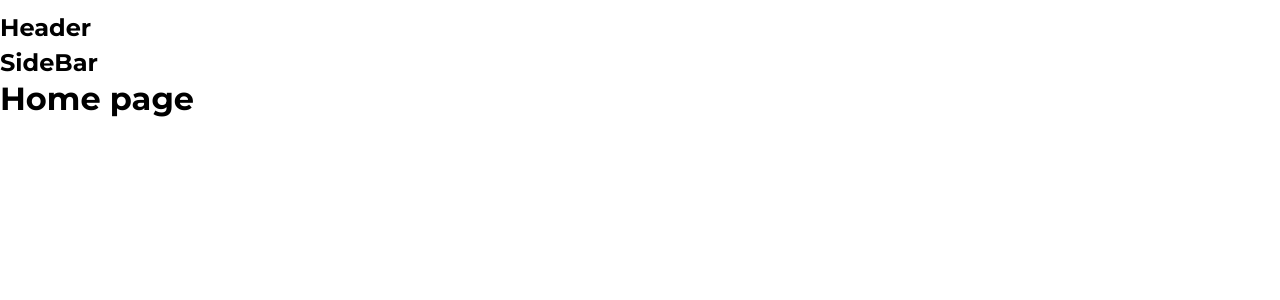
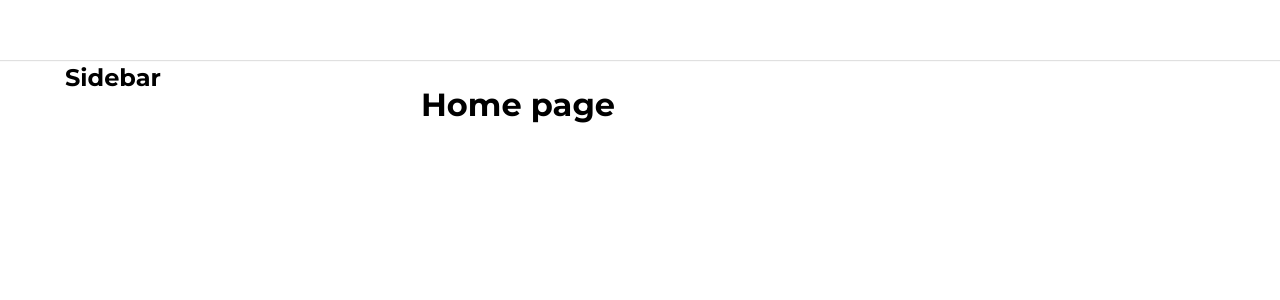
Before and after one commit to dangduykhanh/Tiktok_UI, a React (Create React App) app: page / in a window 1280 px wide. Shown: the top 300 px of the page. Built offline with nearby package versions, Linux system fonts and the light colour scheme.

Commit message:
Dựng khung Layout mặc định

```diff
--- a/package.json
+++ b/package.json
@@ -7,6 +7,7 @@
     "@testing-library/jest-dom": "^6.6.3",
     "@testing-library/react": "^16.3.0",
     "@testing-library/user-event": "^13.5.0",
+    "classnames": "^2.5.1",
     "normalize.css": "^8.0.1",
     "react": "^19.1.0",
     "react-dom": "^19.1.0",
--- a/src/components/GlobalStyles/GlobalStyles.scss
+++ b/src/components/GlobalStyles/GlobalStyles.scss
@@ -3,9 +3,15 @@
 
 :root {
   --primary-color: #ff3b5c;
+
+  // Default layout
+  --default-layout-header-height: 60px;
+  --default-layout-width: 1150px;
 }
 
 * {
+  margin: 0;
+  padding: 0;
   box-sizing: border-box;
 }
 
@@ -17,5 +23,5 @@ body {
   font-family: 'Montserrat', sans-serif;
   text-rendering: optimizespeed;
   font-size: 1.6rem;
-  line-height: 1.5rem;
+  line-height: 1.5;
 }
--- /dev/null
+++ b/src/components/Layout/DefaultLayout/DefaultLayout.module.scss
@@ -0,0 +1,14 @@
+.wrapper {
+  display: flex;
+  flex-direction: column;
+  align-items: center;
+}
+
+.container {
+  width: var(--default-layout-width);
+  display: flex;
+}
+
+.content {
+  flex: 1;
+}
--- /dev/null
+++ b/src/components/Layout/DefaultLayout/Sidebar/Sidebar.module.scss
@@ -0,0 +1,3 @@
+.wrapper {
+  width: 356px;
+}
--- a/src/components/Layout/DefaultLayout/Sidebar/index.js
+++ b/src/components/Layout/DefaultLayout/Sidebar/index.js
@@ -1,5 +1,14 @@
+import classNames from 'classnames/bind';
+import styles from './Sidebar.module.scss';
+
+const cx = classNames.bind(styles);
+
 function SideBar() {
-  return <h2>SideBar</h2>;
+  return (
+    <aside className={cx('wrapper')}>
+      <h2>Sidebar</h2>
+    </aside>
+  );
 }
 
 export default SideBar;
--- a/src/components/Layout/DefaultLayout/index.js
+++ b/src/components/Layout/DefaultLayout/index.js
@@ -1,13 +1,17 @@
-import Header from '~/components/Layout/components/Header';
+import classNames from 'classnames/bind';
+import Header from '../components/Header';
 import SideBar from './Sidebar';
+import styles from './DefaultLayout.module.scss';
+
+const cx = classNames.bind(styles);
 
 function DefaultLayout({ children }) {
   return (
-    <div>
+    <div className={cx('wrapper')}>
       <Header />
-      <div className="container">
+      <div className={cx('container')}>
         <SideBar />
-        <div className="content">{children}</div>
+        <div className={cx('content')}>{children}</div>
       </div>
     </div>
   );
--- /dev/null
+++ b/src/components/Layout/components/Header/Header.module.scss
@@ -0,0 +1,12 @@
+.wrapper {
+  width: 100%;
+  height: var(--default-layout-header-height, 60px);
+  box-shadow: 0px 1px 1px rgb(0 0 0 / 12%);
+  display: flex;
+  justify-content: center;
+}
+
+.inner {
+  height: 100%;
+  width: var(--default-layout-width);
+}
--- a/src/components/Layout/components/Header/index.js
+++ b/src/components/Layout/components/Header/index.js
@@ -1,5 +1,14 @@
+import classNames from 'classnames/bind';
+import styles from './Header.module.scss';
+
+const cx = classNames.bind(styles);
+
 function Header() {
-  return <h2>Header</h2>;
+  return (
+    <header className={cx('wrapper')}>
+      <div className={cx('inner')}></div>
+    </header>
+  );
 }
 
 export default Header;
```
Also changed, not shown: 1 other file (tests, documents, lock files or other folders).
